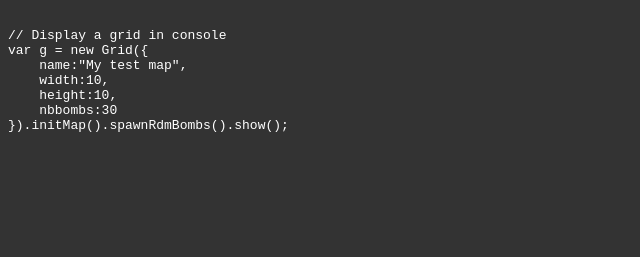
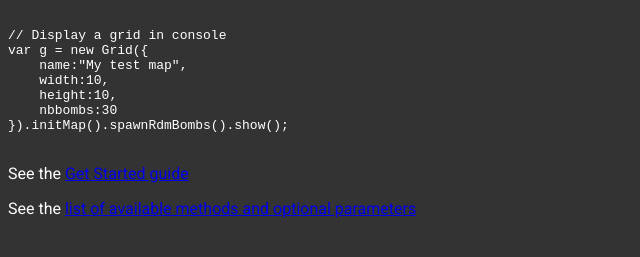
Before and after one commit to Dono7/MinesweeperJS, a website: page demo.html in a window 1280 px wide. Shown: the part 103-360 px from the top of the page, without its empty margins (0-640 px from the left). Drawn offline with Linux system fonts and the light colour scheme.

Commit message:
Add link to demo file

```diff
--- a/demo.html
+++ b/demo.html
@@ -30,5 +30,8 @@ var g = new Grid({
 }).initMap().spawnRdmBombs().show();
     </code></pre>
 
+    <p>See the <a href="https://github.com/Dono7/MinesweeperJS/blob/improve-doc/doc/GetStarted.md">Get Started guide</a></p>
+    <p>See the <a href="https://github.com/Dono7/MinesweeperJS/blob/improve-doc/doc/GetStarted.md">list of available methods and optional parameters</a></p>
+
 </body>
 </html>
```
